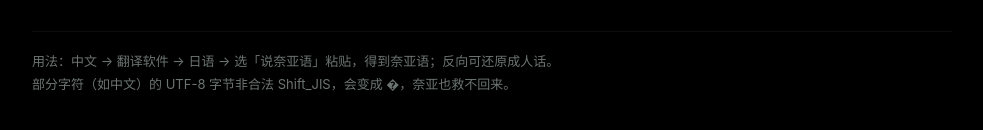
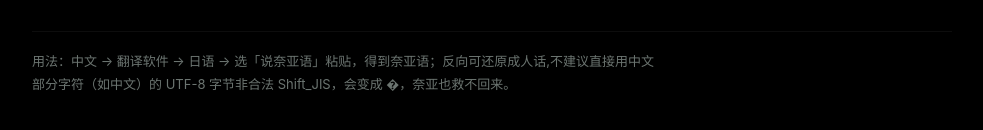
Before and after one commit to menxiaoyi/menxiaoyi, a website: page translator.html in a window 1280 px wide. Shown: the part 614-744 px from the top of the page, without its empty margins (148-1131 px from the left). Drawn offline with Linux system fonts and the light colour scheme.

Commit message:
Update translator.html

```diff
--- a/translator.html
+++ b/translator.html
@@ -209,7 +209,7 @@
   </div>
 
   <p class="note">
-    用法：中文 → 翻译软件 → 日语 → 选「说奈亚语」粘贴，得到奈亚语；反向可还原成人话。<br>
+    用法：中文 → 翻译软件 → 日语 → 选「说奈亚语」粘贴，得到奈亚语；反向可还原成人话,不建议直接用中文<br>
     部分字符（如中文）的 UTF-8 字节非合法 Shift_JIS，会变成 �，奈亚也救不回来。
   </p>
 </div>
```
